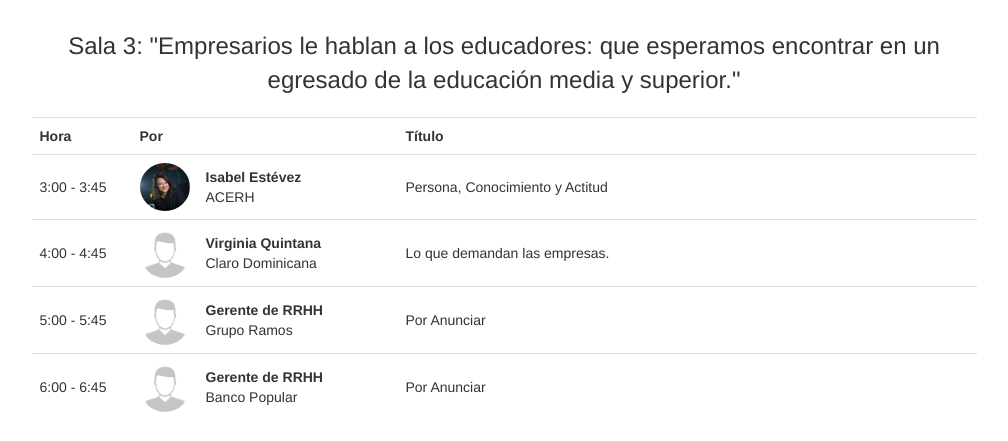
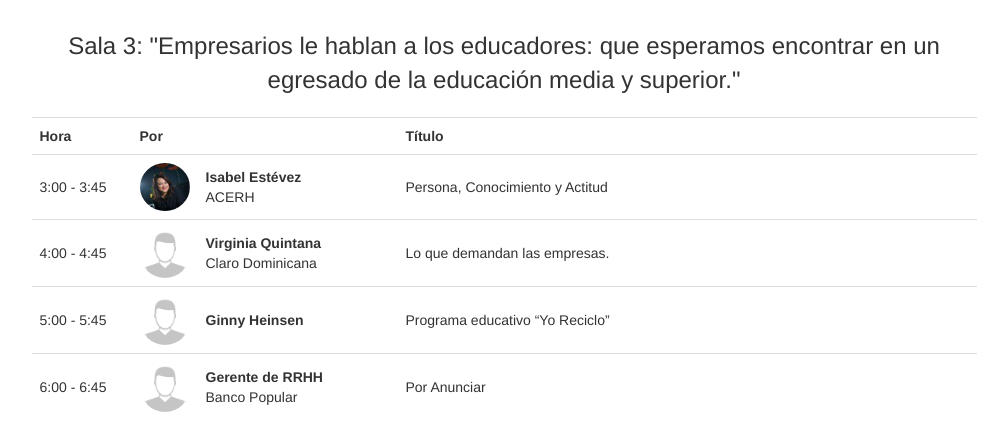
Before and after one commit to xpostudio4/aprendo, a Django app: page /talleres/ in a window 1280 px wide. Shown: the part 887-1328 px from the top of the page, without its empty margins (136-1144 px from the left). Run offline with Django 3.2, Linux system fonts and the light colour scheme; some libraries are stand-ins or nearby versions.

Commit message:
deleted grupo ramos

```diff
--- a/app/templates/talleres.html
+++ b/app/templates/talleres.html
@@ -98,8 +98,8 @@
               <tr>
                 <td>5:00 - 5:45</td>
                 <td class="text-center"><img src="{% static 'img/speakers/workshops/profile.png' %}" class="img-circle"></td>
-                <td><b>Gerente de RRHH</b><br>Grupo Ramos</td>
-                <td>Por Anunciar</td>
+                <td><b>Ginny Heinsen</b><br></td>
+                <td>Programa educativo “Yo Reciclo”</td>
               </tr>
               <tr>
                 <td>6:00 - 6:45</td>
```
